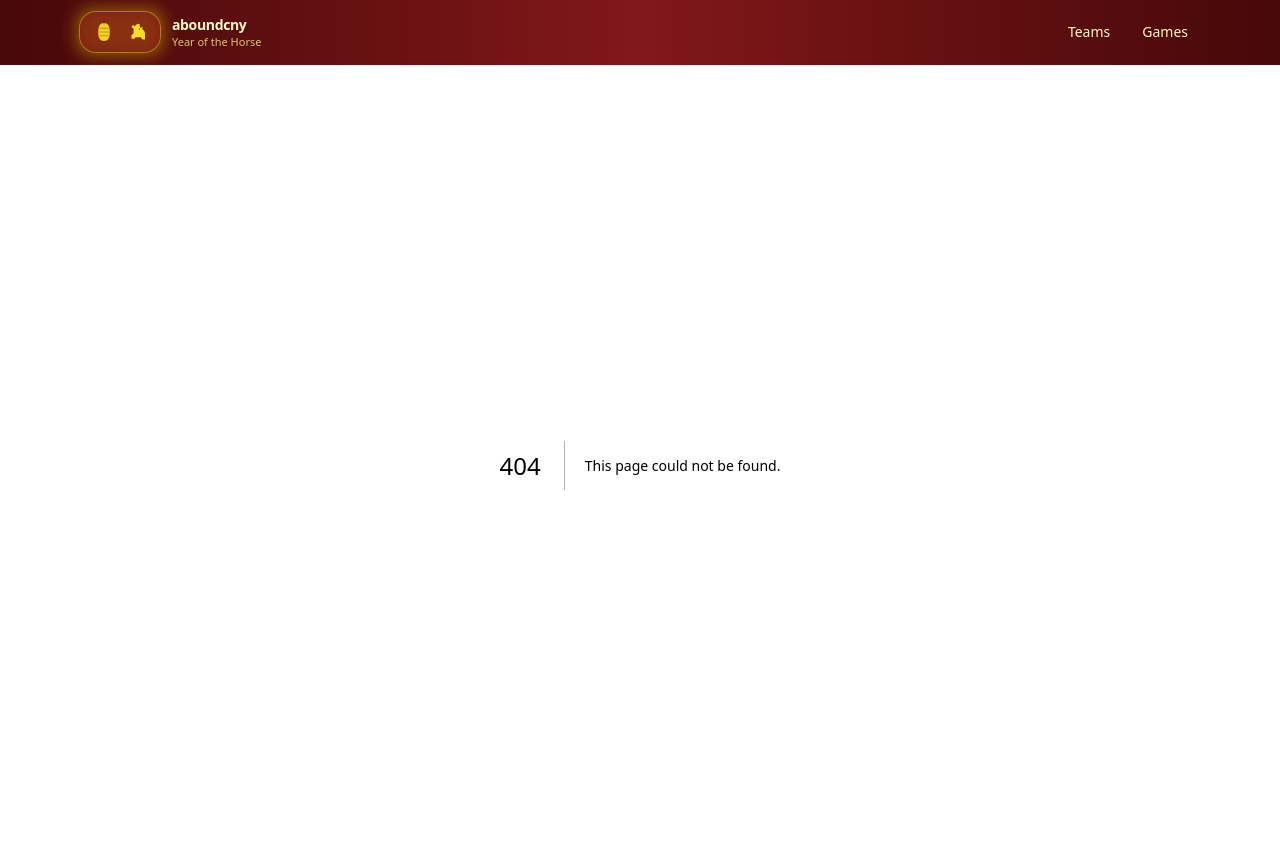
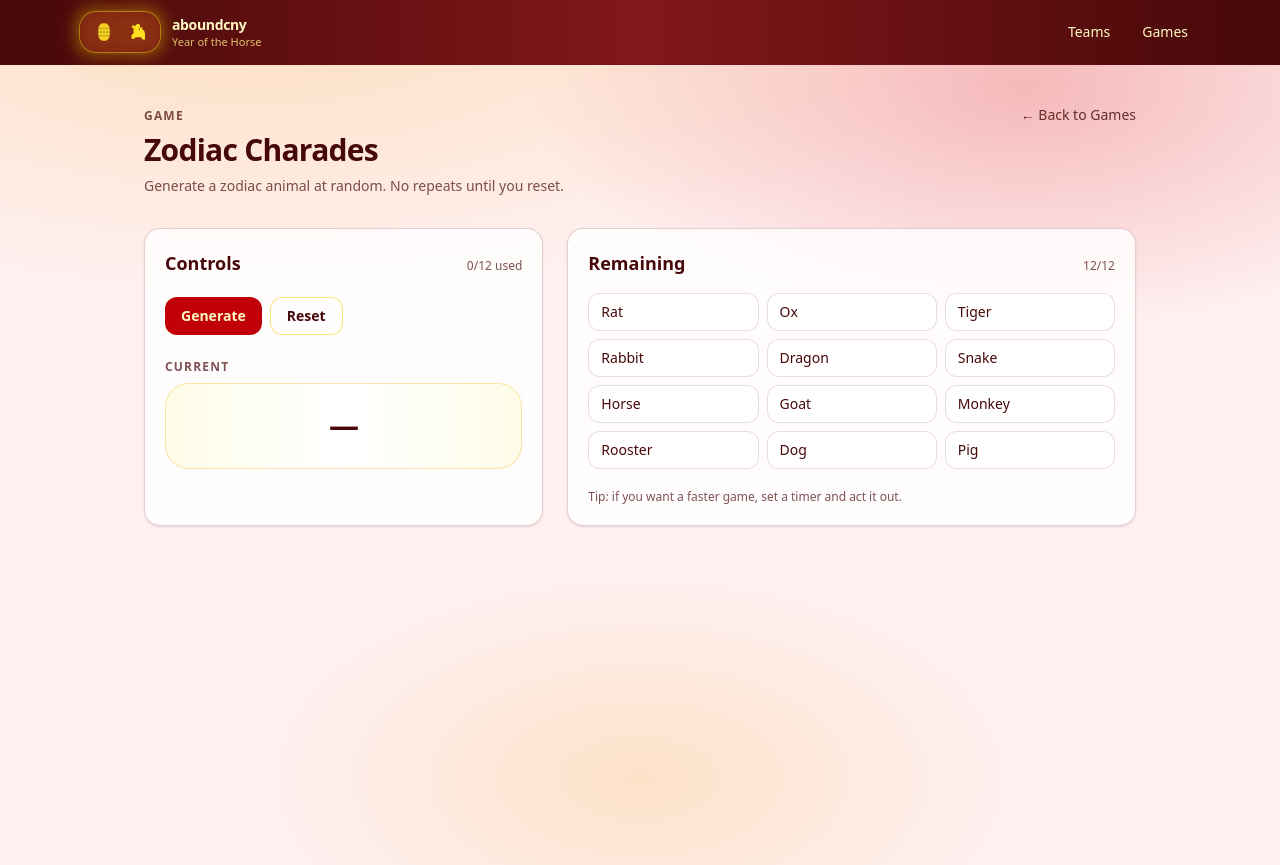
Before and after one commit to lugeorge8/aboundcny, a Next.js app: page /charades/zodiac in a window 1280 px wide. Before the commit this address had no page. Built offline with nearby package versions, Linux system fonts and the light colour scheme.

Commit message:
Add Zodiac Charades page (no repeats)

```diff
--- /dev/null
+++ b/src/app/charades/zodiac/page.tsx
@@ -0,0 +1,137 @@
+"use client";
+
+import Link from "next/link";
+import { useMemo, useState } from "react";
+
+const ZODIAC = [
+  "Rat",
+  "Ox",
+  "Tiger",
+  "Rabbit",
+  "Dragon",
+  "Snake",
+  "Horse",
+  "Goat",
+  "Monkey",
+  "Rooster",
+  "Dog",
+  "Pig",
+] as const;
+
+type Zodiac = (typeof ZODIAC)[number];
+
+function pickRandom<T>(arr: T[]): { item: T; index: number } {
+  const index = Math.floor(Math.random() * arr.length);
+  return { item: arr[index], index };
+}
+
+export default function ZodiacCharadesPage() {
+  const [remaining, setRemaining] = useState<Zodiac[]>([...ZODIAC]);
+  const [picked, setPicked] = useState<Zodiac | null>(null);
+
+  const progress = useMemo(() => `${12 - remaining.length}/12 used`, [remaining.length]);
+
+  function reset() {
+    setRemaining([...ZODIAC]);
+    setPicked(null);
+  }
+
+  function generate() {
+    if (remaining.length === 0) return;
+    const { item } = pickRandom(remaining);
+    setPicked(item);
+    setRemaining((prev) => prev.filter((z) => z !== item));
+  }
+
+  return (
+    <div className="min-h-screen text-zinc-900">
+      <div className="mx-auto w-full max-w-5xl px-4 py-10">
+        <header className="mb-8">
+          <div className="flex items-baseline justify-between gap-3">
+            <div>
+              <div className="text-xs font-semibold uppercase tracking-widest text-red-950/70">
+                Game
+              </div>
+              <h1 className="mt-2 text-3xl font-semibold tracking-tight text-red-950">
+                Zodiac Charades
+              </h1>
+              <p className="mt-2 text-sm text-red-950/70">
+                Generate a zodiac animal at random. No repeats until you reset.
+              </p>
+            </div>
+            <Link
+              href="/games"
+              className="text-sm font-medium text-red-950/80 hover:text-red-950"
+            >
+              ← Back to Games
+            </Link>
+          </div>
+        </header>
+
+        <div className="grid grid-cols-1 gap-6 lg:grid-cols-12">
+          <section className="lg:col-span-5 rounded-2xl border border-red-900/20 bg-white/80 p-5 shadow-sm backdrop-blur">
+            <div className="flex items-baseline justify-between">
+              <h2 className="text-lg font-semibold text-red-950">Controls</h2>
+              <span className="text-xs text-red-950/70">{progress}</span>
+            </div>
+
+            <div className="mt-5 flex flex-wrap gap-2">
+              <button
+                onClick={generate}
+                disabled={remaining.length === 0}
+                className="rounded-xl bg-red-700 px-4 py-2 text-sm font-semibold text-yellow-100 hover:bg-red-800 disabled:cursor-not-allowed disabled:opacity-40"
+              >
+                Generate
+              </button>
+              <button
+                onClick={reset}
+                className="rounded-xl border border-yellow-400/50 bg-white/10 px-4 py-2 text-sm font-semibold text-red-950 hover:bg-white/15"
+              >
+                Reset
+              </button>
+            </div>
+
+            <div className="mt-6">
+              <div className="text-xs font-semibold uppercase tracking-widest text-red-950/70">
+                Current
+              </div>
+              <div className="mt-2 rounded-3xl border border-yellow-500/30 bg-gradient-to-r from-yellow-50 via-white to-yellow-50 p-6 text-center">
+                <div className="text-3xl font-semibold tracking-tight text-red-950">
+                  {picked ?? "—"}
+                </div>
+              </div>
+            </div>
+          </section>
+
+          <section className="lg:col-span-7 rounded-2xl border border-red-900/20 bg-white/80 p-5 shadow-sm backdrop-blur">
+            <div className="flex items-baseline justify-between">
+              <h2 className="text-lg font-semibold text-red-950">Remaining</h2>
+              <span className="text-xs text-red-950/70">{remaining.length}/12</span>
+            </div>
+
+            <div className="mt-4 grid grid-cols-2 gap-2 sm:grid-cols-3">
+              {remaining.length === 0 ? (
+                <div className="col-span-full rounded-xl border border-dashed border-red-900/30 bg-white/50 p-4 text-sm text-red-950/70">
+                  No animals left. Hit Reset.
+                </div>
+              ) : (
+                remaining.map((z) => (
+                  <div
+                    key={z}
+                    className="rounded-xl border border-red-900/15 bg-white px-3 py-2 text-sm font-medium text-red-950"
+                  >
+                    {z}
+                  </div>
+                ))
+              )}
+            </div>
+
+            <div className="mt-5 text-xs text-red-950/70">
+              Tip: if you want a faster game, set a timer and act it out.
+            </div>
+          </section>
+        </div>
+      </div>
+    </div>
+  );
+}
--- a/src/app/games/page.tsx
+++ b/src/app/games/page.tsx
@@ -150,7 +150,17 @@ export default function GamesPage() {
                     key={g}
                     className="rounded-xl border border-red-900/15 bg-white px-4 py-2 text-sm"
                   >
-                    {g}
+                    <div className="flex items-center justify-between gap-3">
+                      <span className="truncate">{g}</span>
+                      {g === "Zodiac Charades" ? (
+                        <Link
+                          href="/charades/zodiac"
+                          className="shrink-0 rounded-lg bg-yellow-400 px-2 py-1 text-xs font-semibold text-red-950 hover:bg-yellow-300"
+                        >
+                          Open
+                        </Link>
+                      ) : null}
+                    </div>
                   </li>
                 ))
               )}
```
